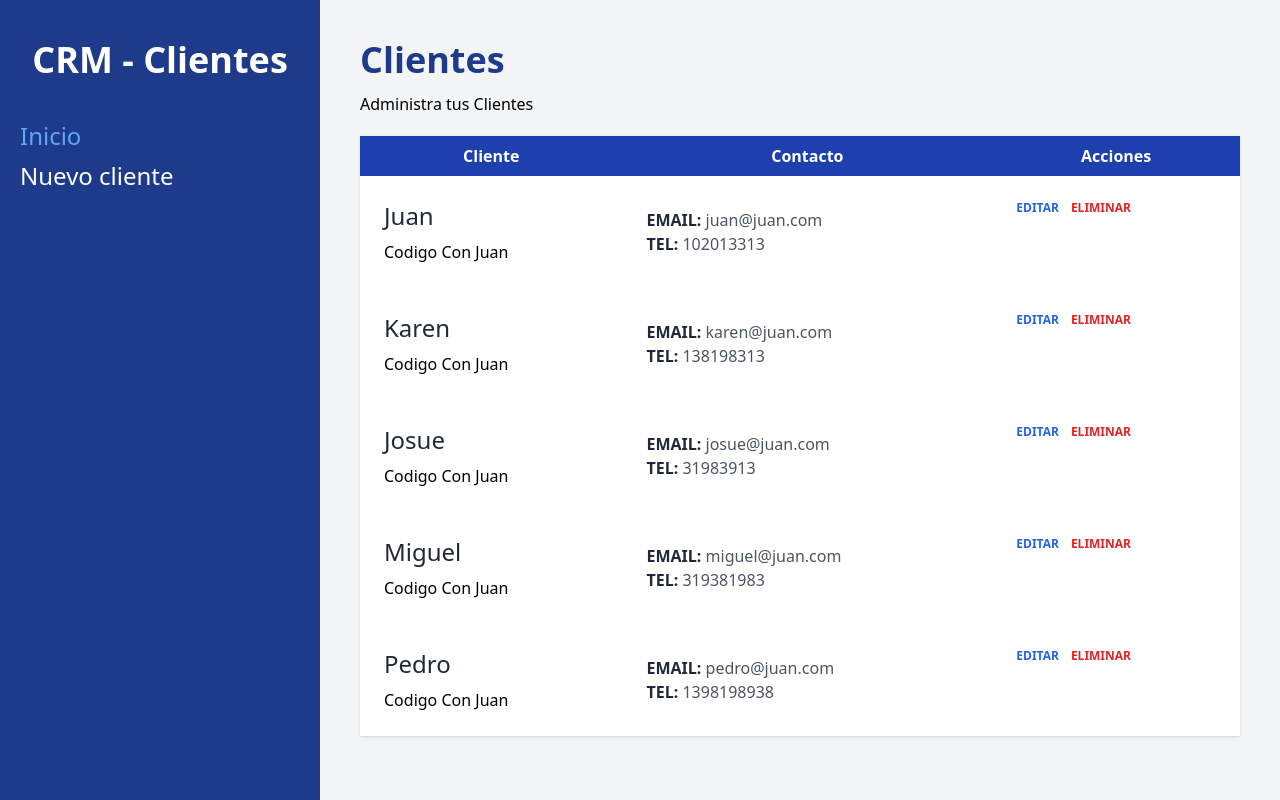
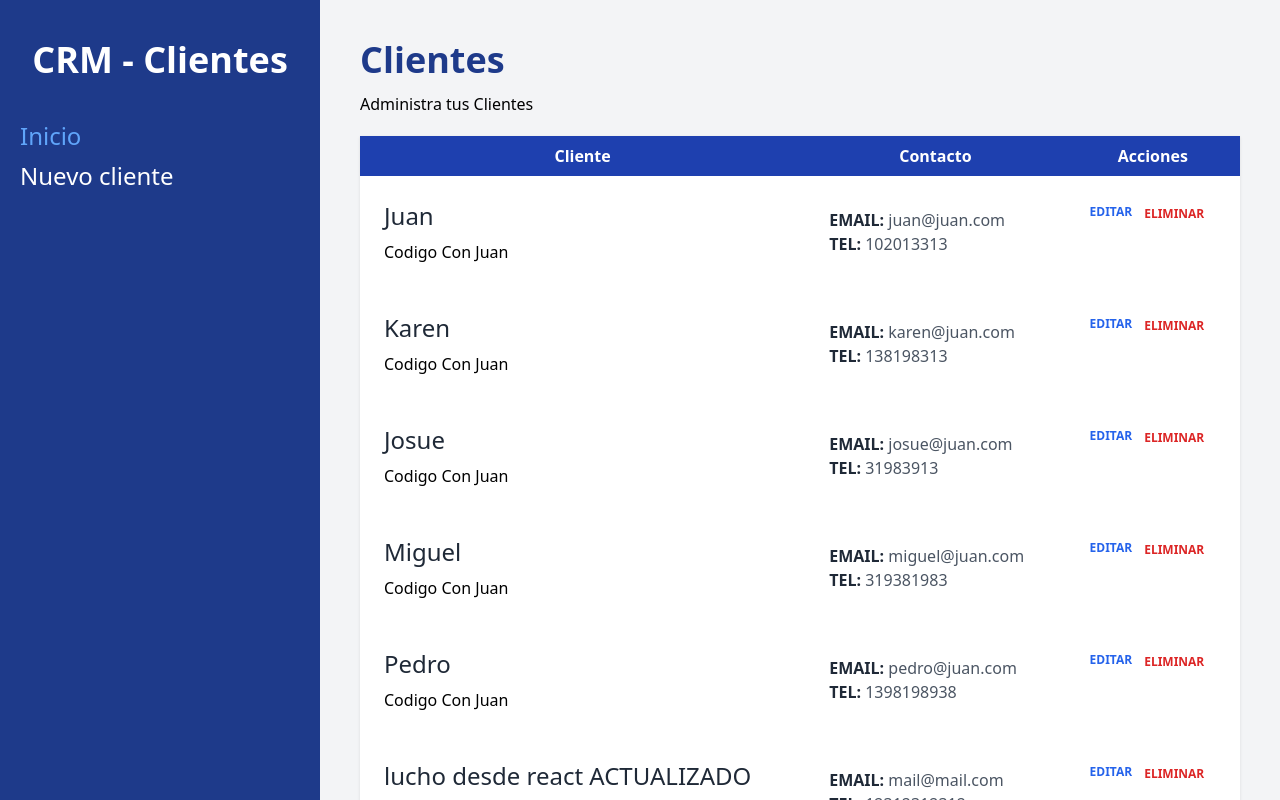
Before and after one commit to luchofazio27/CRM-React, a React (Vite) app: page / in a window 1280 px wide. Built offline with nearby package versions, Linux system fonts and the light colour scheme; data requests are answered from the project's data file.

Commit message:
Finalizando el proyecto de practica Reac Router DOM

```diff
--- a/db.json
+++ b/db.json
@@ -1,5 +1,5 @@
 {
-    "clientes" : [
+  "clientes": [
     {
       "id": 1,
       "nombre": "Juan",
@@ -30,10 +30,18 @@
     },
     {
       "id": 5,
-            "nombre":"Pedro",
+      "nombre": "Pedro",
       "telefono": 1398198938,
       "email": "pedro@juan.com",
       "empresa": "Codigo Con Juan"
+    },
+    {
+      "nombre": "lucho desde react ACTUALIZADO",
+      "empresa": "codigo con lucho",
+      "email": "mail@mail.com",
+      "telefono": "12312312312",
+      "notas": "Nuevoooooo",
+      "id": 9
     }
   ]
 }
--- a/src/components/Cliente.jsx
+++ b/src/components/Cliente.jsx
@@ -1,6 +1,15 @@
-function Cliente({cliente}) {
+import { useNavigate, Form, redirect } from "react-router-dom";
+import { eliminarCliente } from "../data/clientes";
 
-    const { nombre, empresa, email, telefono, id} = cliente
+export async function action({ params }) {
+  await eliminarCliente(params.clienteId);
+  return redirect("/");
+}
+
+function Cliente({ cliente }) {
+  const navigate = useNavigate();
+
+  const { nombre, empresa, email, telefono, id } = cliente;
 
   return (
     <tr className="border-p">
@@ -10,21 +19,44 @@
       </td>
 
       <td className="p-6">
-          <p className="text-gray-600"><span className="text-gray-800 uppercase font-bold">Email: </span>{email}</p>
-          <p className="text-gray-600"><span className="text-gray-800 uppercase font-bold">Tel: </span>{telefono}</p>
+        <p className="text-gray-600">
+          <span className="text-gray-800 uppercase font-bold">Email: </span>
+          {email}
+        </p>
+        <p className="text-gray-600">
+          <span className="text-gray-800 uppercase font-bold">Tel: </span>
+          {telefono}
+        </p>
       </td>
 
       <td className="p-6 flex gap-3">
-          <button type="button" className="text-blue-600 hover:text-blue-700 uppercase font-bold text-xs">
+        <button
+          type="button"
+          className="text-blue-600 hover:text-blue-700 uppercase font-bold text-xs"
+          onClick={() => navigate(`/clientes/${id}/editar`)}
+        >
           Editar
         </button>
 
-          <button type="button" className="text-red-600 hover:text-red-700 uppercase font-bold text-xs">
+        <Form
+          method="post"
+          action={`/clientes/${id}/eliminar`}
+          onSubmit={(e) => {
+            if (!confirm("¿Deseas eliminar este registro?")) {
+              e.preventDefault();
+            }
+          }}
+        >
+          <button
+            type="submit"
+            className="text-red-600 hover:text-red-700 uppercase font-bold text-xs"
+          >
             Eliminar
           </button>
+        </Form>
       </td>
     </tr>
-  )
+  );
 }
 
-export default Cliente
+export default Cliente;
--- /dev/null
+++ b/src/components/ErrorPage.jsx
@@ -0,0 +1,13 @@
+import { useRouteError } from "react-router-dom";
+
+export default function ErrorPage() {
+    const error = useRouteError()
+
+    return (
+        <div className="space-y-8">
+            <h1 className="text-center text-6xl font-extrabold mt-20 text-blue-900">CRM - Clientes</h1>
+            <p className="text-center">Hubo un error</p>
+            <p className="text-center">{error.statusText || error.message}</p>
+        </div>
+    )
+}
--- a/src/components/Formulario.jsx
+++ b/src/components/Formulario.jsx
@@ -12,6 +12,7 @@
                     className="mt-2 block w-full p-3 bg-gray-50"
                     placeholder="Nombre del Cliente"
                     name="nombre"
+                    defaultValue={cliente?.nombre}
                 />
             </div>
             <div className="mb-4">
@@ -25,6 +26,7 @@
                     className="mt-2 block w-full p-3 bg-gray-50"
                     placeholder="Empresa del Cliente"
                     name="empresa"
+                    defaultValue={cliente?.empresa}
                 />
             </div>
 
@@ -39,6 +41,7 @@
                     className="mt-2 block w-full p-3 bg-gray-50"
                     placeholder="Email del Cliente"
                     name="email"
+                    defaultValue={cliente?.email}
                 />
             </div>
 
@@ -53,6 +56,7 @@
                     className="mt-2 block w-full p-3 bg-gray-50"
                     placeholder="Teléfono del Cliente"
                     name="telefono"
+                    defaultValue={cliente?.telefono}
                 />
             </div>
 
@@ -68,6 +72,7 @@
                     className="mt-2 block w-full p-3 bg-gray-50 h-40 align-self"
                     placeholder="Notas del Cliente"
                     name="notas"
+                    defaultValue={cliente?.notas}
                 />
             </div>
         </>
--- /dev/null
+++ b/src/data/clientes.js
@@ -0,0 +1,48 @@
+export async function obtenerClientes() {
+  const respuesta = await fetch(import.meta.env.VITE_API_URL);
+  const resultado = await respuesta.json();
+  return resultado;
+}
+
+export async function obtenerCliente(id) {
+  const respuesta = await fetch(`${import.meta.env.VITE_API_URL}/${id}`);
+  const resultado = await respuesta.json();
+  return resultado;
+}
+
+export async function agregarCliente(datos) {
+  try {
+    const respuesta = await fetch(import.meta.env.VITE_API_URL, {
+      method: "POST",
+      body: JSON.stringify(datos),
+      headers: { 'Content-Type': 'application/json' }
+    })
+    await respuesta.json()
+  } catch (error) {
+    console.log(error);
+  }
+}
+
+export async function actualizarCliente(id, datos) {
+  try {
+    const respuesta = await fetch(`${import.meta.env.VITE_API_URL}/${id}`, {
+      method: "PUT",
+      body: JSON.stringify(datos),
+      headers: { 'Content-Type': 'application/json' }
+    })
+    await respuesta.json()
+  } catch (error) {
+    console.log(error);
+  }
+}
+
+export async function eliminarCliente(id) {
+  try {
+    const respuesta = await fetch(`${import.meta.env.VITE_API_URL}/${id}`, {
+      method: "DELETE"
+    })
+    await respuesta.json()
+  } catch (error) {
+    console.log(error);
+  }
+}
--- a/src/data/clientes.jsx
+++ /dev/null
@@ -1,5 +0,0 @@
-export async function obtenerClientes() {
-    const respuesta = await fetch(import.meta.env.VITE_API_URL)
-    const resultado = await respuesta.json()
-    return resultado;
-}
--- a/src/main.jsx
+++ b/src/main.jsx
@@ -5,7 +5,9 @@
 import Layout from './components/Layout'
 import NuevoCliente, {action as nuevoClienteAction} from './pages/NuevoCliente'
 import Index, { loader as clientesLoader } from './pages/Index'
-
+import EditarCliente, { loader as editarClienteLoader, action as editarClienteAction } from './pages/EditarCliente'
+import ErrorPage from './components/ErrorPage'
+import { action as eliminarClienteAction } from './components/Cliente'
 
 
 const router = createBrowserRouter([
@@ -17,11 +19,24 @@
         index: true,
         element: <Index />,
         loader: clientesLoader,
+        errorElement: <ErrorPage />
       },
       {
         path: '/clientes/nuevo',
         element: <NuevoCliente />,
-        action: nuevoClienteAction
+        action: nuevoClienteAction,
+        errorElement: <ErrorPage />
+      },
+      {
+        path: '/clientes/:clienteId/editar',
+        element: <EditarCliente />,
+        loader: editarClienteLoader,
+        action: editarClienteAction,
+        errorElement: <ErrorPage />
+      },
+      {
+        path: '/clientes/:clienteId/eliminar',
+        action: eliminarClienteAction
       }
     ]
   },
--- /dev/null
+++ b/src/pages/EditarCliente.jsx
@@ -0,0 +1,84 @@
+import { Form, useNavigate, useLoaderData, useActionData, redirect } from 'react-router-dom'
+import { obtenerCliente, actualizarCliente } from "../data/clientes"
+import Formulario from '../components/Formulario'
+import Error from '../components/Error'
+
+export async function loader({params}) {
+    const cliente = await obtenerCliente(params.clienteId)
+    if(Object.values(cliente).length === 0) {
+        throw new Response('', {
+            status: 404,
+            statusText: 'No hay Resultados'
+        })
+    }
+    return cliente
+}
+
+export async function action({request, params}){
+    const formData = await request.formData();
+  const datos = Object.fromEntries(formData);
+  const email = formData.get('email')
+
+  //Validación
+  const errores = [];
+  if (Object.values(datos).includes("")) {
+    errores.push("Todos los campos son obligatorios");
+  }
+
+  let regex = new RegExp(
+    "([!#-'*+/-9=?A-Z^-~-]+(.[!#-'*+/-9=?A-Z^-~-]+)*|\"([]!#-[^-~ \t]|(\\[\t -~]))+\")@([!#-'*+/-9=?A-Z^-~-]+(.[!#-'*+/-9=?A-Z^-~-]+)*|[[\t -Z^-~]*])"
+  );
+  if (!regex.test(email)) {
+    errores.push("El Email no es válido");
+  }
+
+  //Retornar datos si hay errores
+  if (Object.keys(errores).length) {
+    return errores;
+  }
+
+  //Actualizar el cliente
+  await actualizarCliente(params.clienteId, datos)
+  return redirect('/')
+}
+
+function EditarCliente() {
+
+    const navigate = useNavigate()
+    const cliente = useLoaderData()
+    const errores = useActionData()
+
+  return (
+    <>
+    <h1 className="font-black text-4xl text-blue-900">Editar Cliente</h1>
+    <p className="mt-3">
+      A continuación podras editar los datos de un cliente
+    </p>
+
+    <div className="flex justify-end">
+      <button
+        className="bg-blue-800 text-white px-3 font-bold uppercase"
+        onClick={() => navigate(-1)}
+      >
+        Volver
+      </button>
+    </div>
+
+    <div className="bg white shadow rounded-md md:w-3/4 mx-auto px-5 py-10">
+      {errores?.length && errores.map((error, i) => <Error key={i}>{error}</Error>)}
+
+      <Form method="POST" noValidate>
+        <Formulario cliente={cliente}/>
+
+        <input
+          type="submit"
+          className="mt-5 w-full bg-blue-800 uppercase font-bold text-white text-lg"
+          value="Guardar Cambios"
+        />
+      </Form>
+    </div>
+  </>
+  )
+}
+
+export default EditarCliente
--- a/src/pages/NuevoCliente.jsx
+++ b/src/pages/NuevoCliente.jsx
@@ -1,11 +1,12 @@
-import { useNavigate, Form, useActionData } from "react-router-dom";
+import { useNavigate, Form, useActionData, redirect } from "react-router-dom";
 import Formulario from "../components/Formulario";
 import Error from "../components/Error";
+import { agregarCliente } from "../data/clientes";
 
 export async function action({ request }) {
   const formData = await request.formData();
-
   const datos = Object.fromEntries(formData);
+  const email = formData.get('email')
 
   //Validación
   const errores = [];
@@ -24,6 +25,10 @@
   if (Object.keys(errores).length) {
     return errores;
   }
+
+  await agregarCliente(datos)
+
+  return redirect('/')
 }
 
 const NuevoCliente = () => {
```
Lines whose indentation alone changed are shown as unchanged.
